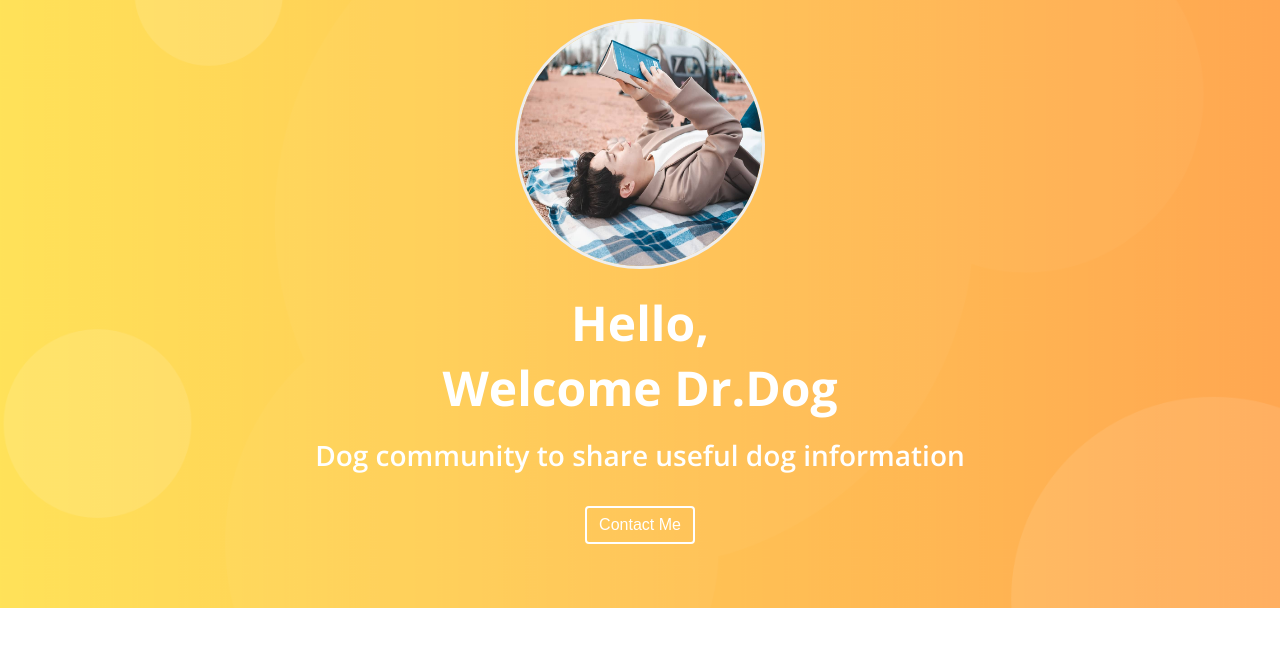
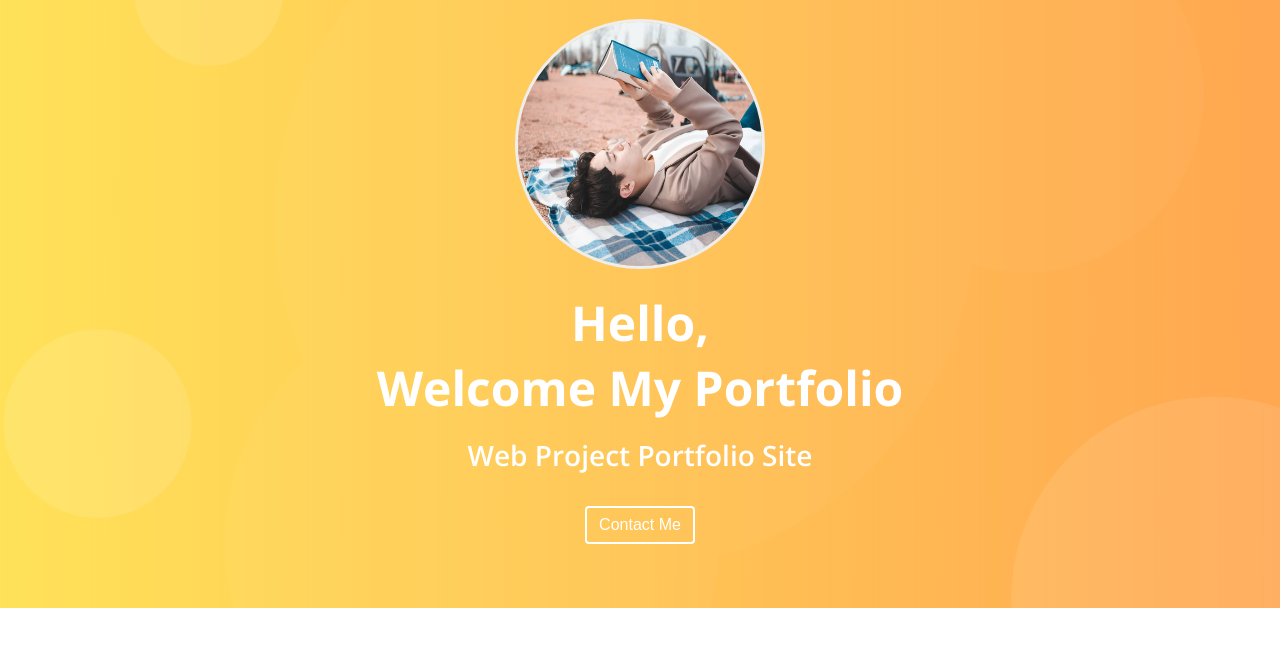
Before and after one commit to Satoshisong/portfolio, a plain HTML site: page index.html in a window 1280 px wide. Shown: the part 101-772 px from the top of the page. Drawn offline with nearby package versions, Linux system fonts and the light colour scheme.

Commit message:
title change

```diff
--- a/index.html
+++ b/index.html
@@ -44,9 +44,9 @@
     <section id="home">
       <div class="home__container">
         <img src="images/main.jpg" alt="photo" class="home__avatar" />
-      <h1 class="home__title">Hello, <br />Welcome Dr.Dog</h1>
+      <h1 class="home__title">Hello, <br />Welcome My Portfolio</h1>
       <h2 class="home__description">
-        Dog community to share useful dog information
+        Web Project Portfolio Site
       </h2>
       <button class="home__contact">Contact Me</button>
       </div>
```
